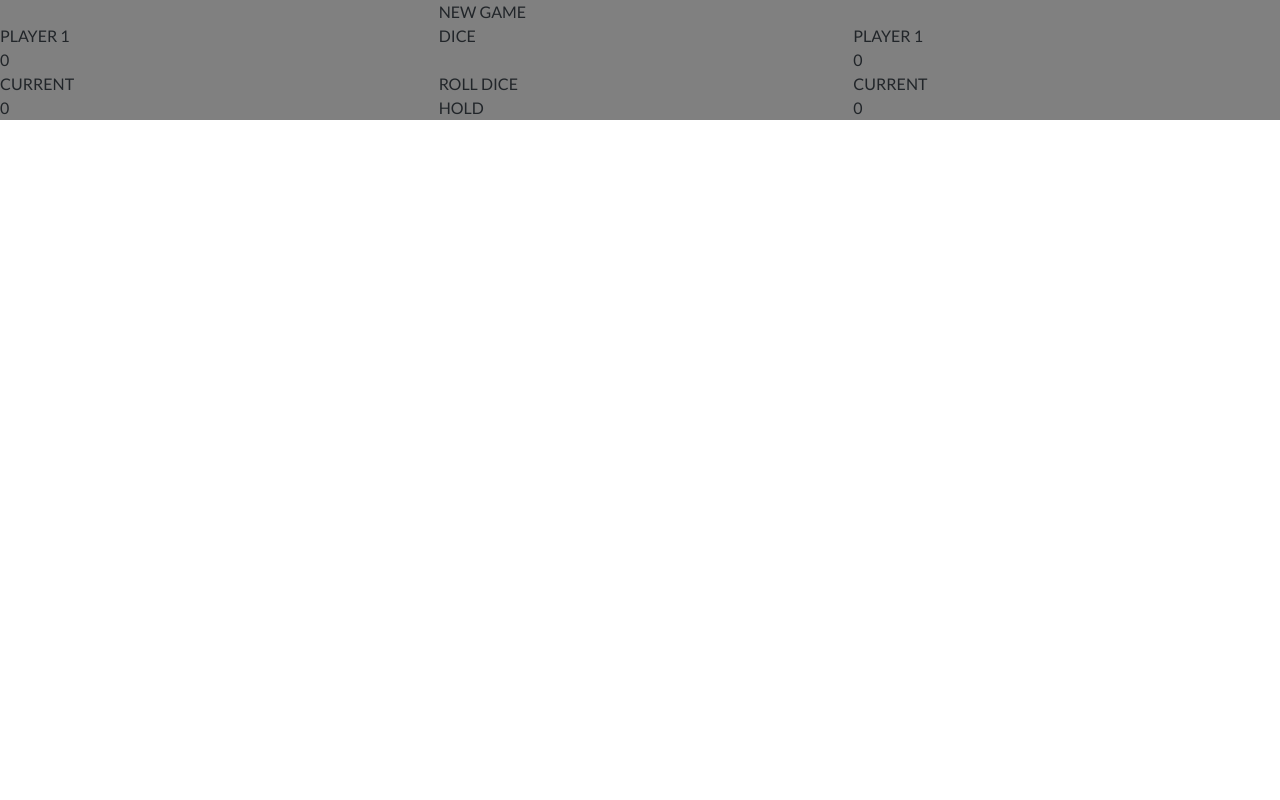
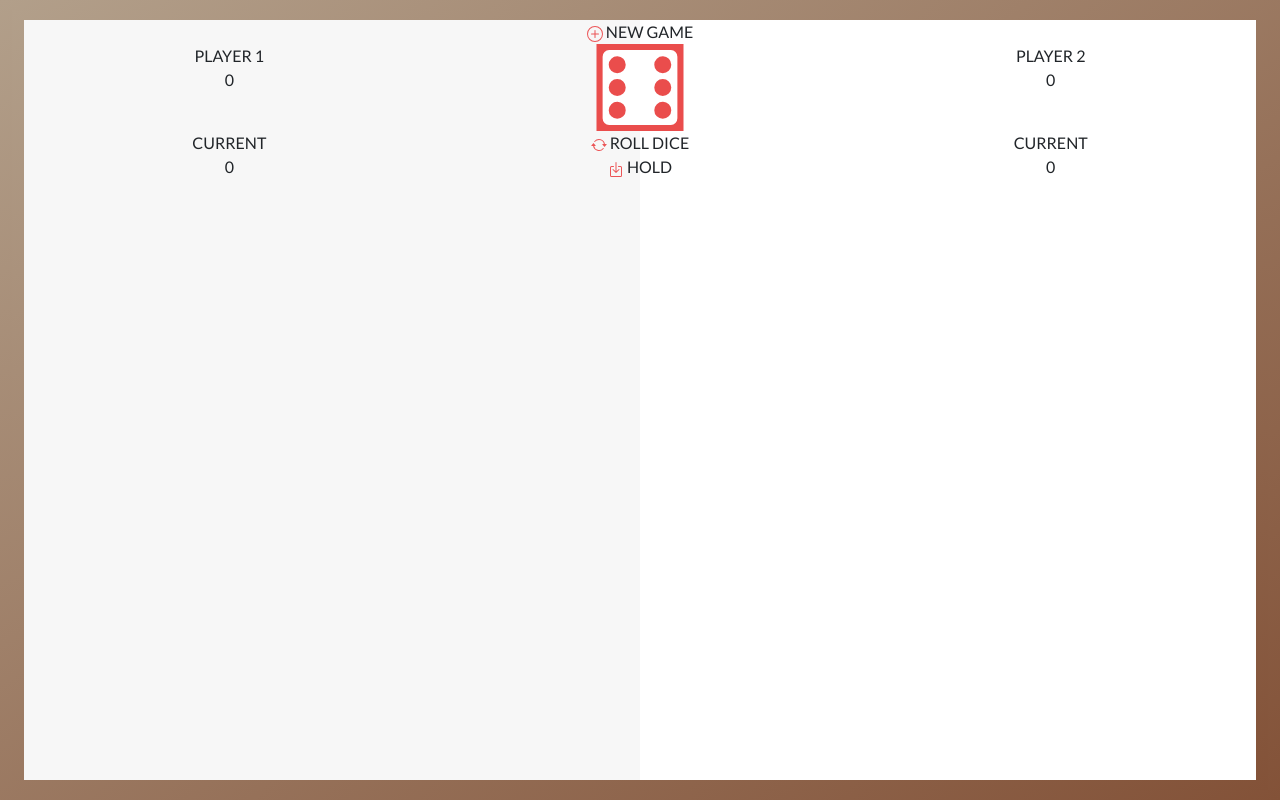
Before and after one commit to DARDORKE/JAVASCRIPT---DICE, a PHP site: page / in a window 1280 px wide. Run offline with PHP 8.4, Linux system fonts and the light colour scheme.

Commit message:
Placement des éléments HTML
- Ajout de tous les éléments HTML
- Stylisation de la page CSS

```diff
--- a/index.html
+++ b/index.html
@@ -14,35 +14,50 @@
     <title>Jeu de dés</title>
 </head>
 <body>
- <div class="container-fluid">
+ <div class="container">
      <div class="row">
          <div class="col"></div>
-         <div class="col">NEW GAME</div>
+         <div class="col">
+             <img src="images/new-game.svg" alt="NewGame">
+             NEW GAME
+         </div>
          <div class="col"></div>
      </div>
      <div class="row">
          <div class="col">
-             <div class="row">PLAYER 1</div>
-             <div class="row">0</div>
+             <div>PLAYER 1</div>
+             <div>0</div>
          </div>
-         <div class="col">DICE</div>
          <div class="col">
-             <div class="row">PLAYER 1</div>
-             <div class="row">0</div>
+             <img
+                 src="images/dice-6.svg"
+                 alt="Dice-6"
+                 height="87px"
+                 width="100px" />
+         </div>
+         <div class="col">
+             <div>PLAYER 2</div>
+             <div>0</div>
          </div>
      </div>
      <div class="row">
          <div class="col">
-             <div class="row">CURRENT</div>
-             <div class="row">0</div>
+             <div>CURRENT</div>
+             <div>0</div>
          </div>
          <div class="col">
-             <div class="raw">ROLL DICE</div>
-             <div class="raw">HOLD</div>
+             <div>
+                 <img src="images/roll.svg" alt="RollDice">
+                 ROLL DICE
+             </div>
+             <div>
+                 <img src="images/hold.svg" alt="Hold">
+                 HOLD
+             </div>
          </div>
          <div class="col">
-             <div class="row">CURRENT</div>
-             <div class="row">0</div>
+             <div>CURRENT</div>
+             <div>0</div>
          </div>
      </div>
  </div>
--- a/styles/styles.css
+++ b/styles/styles.css
@@ -1,7 +1,18 @@
-body {
+html, body {
     font-family: 'Lato', sans-serif;
+    height: 100%;
+    margin: 0;
+    padding-top: 10px;
+    padding-bottom: 10px;
+    padding-left: 12px;
+    padding-right: 12px;
+    background: linear-gradient(to bottom right, #b29f8a, #835238);
 }
 
-.container-fluid {
-    background: gray;
+
+.container {
+    background: linear-gradient(to right, #f7f7f7 50%, white 50%);
+    text-align: center;
+    max-width: 100%;
+    min-height: 100%;
 }
```
Also changed, not shown: images/dice-1.svg (added), images/dice-2.svg (added), images/dice-3.svg (added), images/dice-4.svg (added), images/dice-5.svg (added), images/dice-6.svg (added), images/hold.svg (added), images/new-game.svg (added), images/roll.svg (added).
